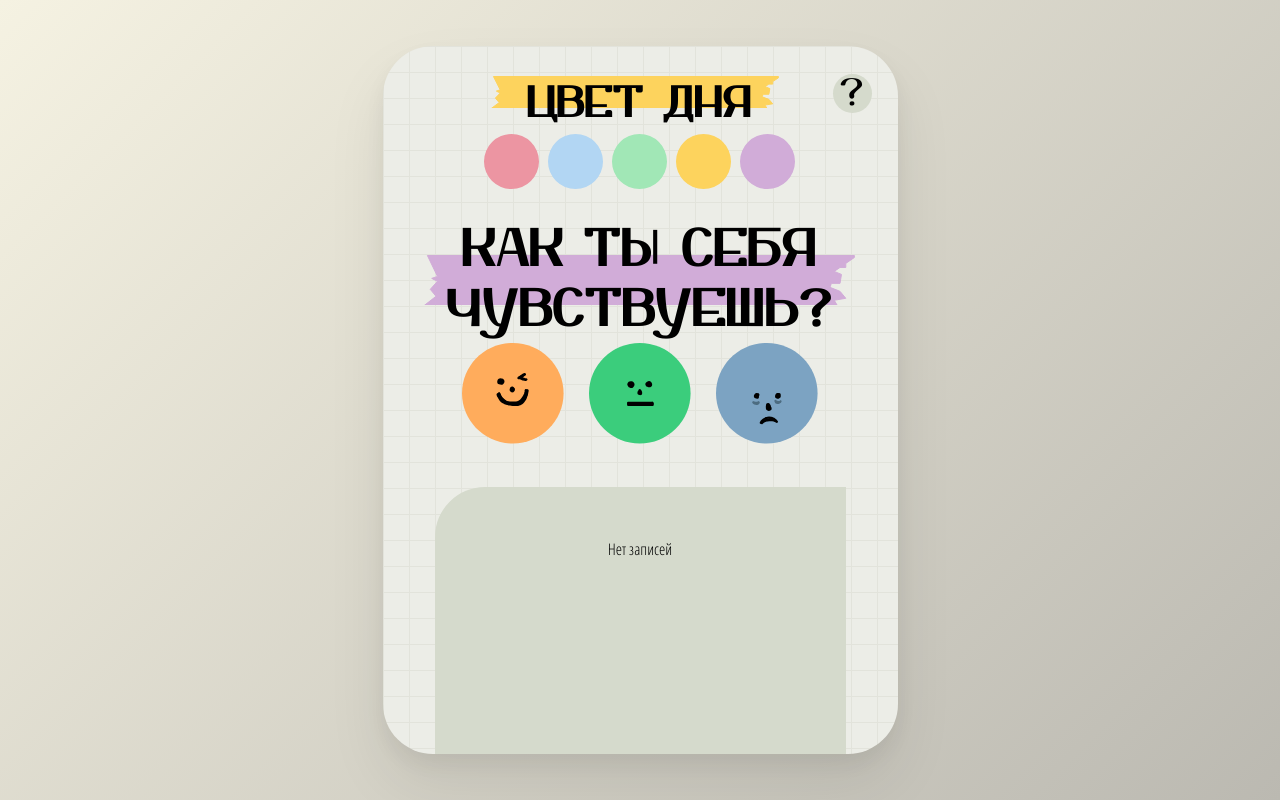
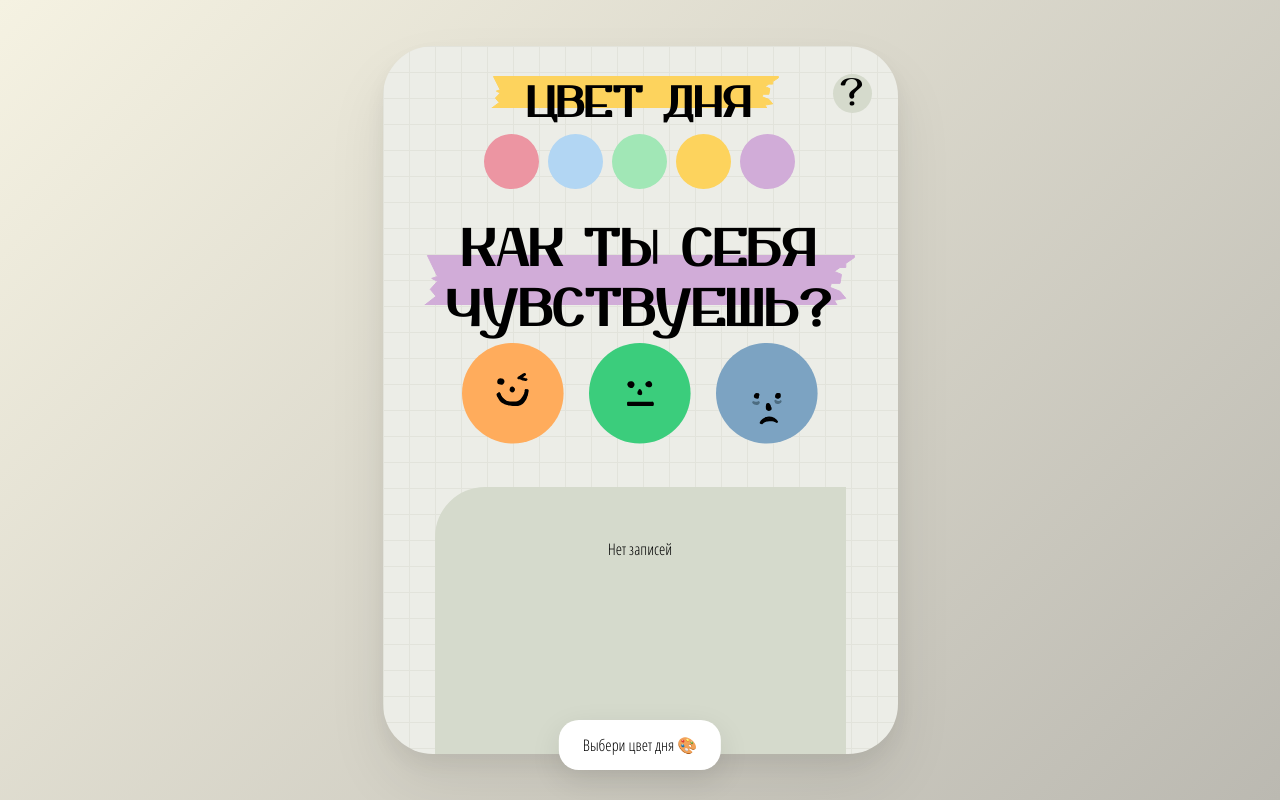
Before and after one commit to AlekSidorova/mood-journal, a React (Vite) app: page / in a window 1280 px wide. Built offline with nearby package versions, Linux system fonts and the light colour scheme.

Commit message:
feat: добавлены подсказки для первого входа

```diff
--- a/src/components/MoodCard/MoodCard.module.css
+++ b/src/components/MoodCard/MoodCard.module.css
@@ -32,7 +32,7 @@ content: "";
 .date {
   color: #000;
   font-family: "Yiggivoo Unicode", sans-serif;
-  font-size: 25px;
+  font-size: 22px;
   line-height: 125%;
   text-align: center;
 }
@@ -40,7 +40,7 @@ content: "";
 .time {
   color: #000;
   font-family: "Open Sans Light", sans-serif;
-  font-size: 20px;
+  font-size: 17px;
   text-align: right;
 }
 
--- /dev/null
+++ b/src/components/OnboardingHint/OnboardingHint.module.css
@@ -0,0 +1,27 @@
+.hint {
+  position: fixed;
+  bottom: 30px;
+  left: 50%;
+  transform: translateX(-50%);
+
+  padding: 14px 24px;
+  background: white;
+  border-radius: 20px;
+
+  font-size: 16px;
+  box-shadow: 0 10px 30px rgba(0,0,0,0.1);
+
+  animation: fadeIn 0.3s ease;
+  z-index: 100;
+}
+
+@keyframes fadeIn {
+  from {
+    opacity: 0;
+    transform: translateX(-50%) translateY(10px);
+  }
+  to {
+    opacity: 1;
+    transform: translateX(-50%) translateY(0);
+  }
+}
--- /dev/null
+++ b/src/components/OnboardingHint/OnboardingHint.tsx
@@ -0,0 +1,17 @@
+import React from "react";
+import styles from "./OnboardingHint.module.css";
+import type { OnboardingProps } from "../../types";
+
+const messages = [
+  "Выбери цвет дня 🎨",
+  "Отметь настроение 💭",
+  "Добавь заметку ✍️",
+];
+
+const OnboardingHint: React.FC<OnboardingProps> = ({ step }) => {
+  if (step > 2) return null;
+
+  return <div className={styles.hint}>{messages[step]}</div>;
+};
+
+export default OnboardingHint;
--- a/src/pages/MoodForm/MoodForm.tsx
+++ b/src/pages/MoodForm/MoodForm.tsx
@@ -5,6 +5,7 @@ import MoodTextarea from "../../components/MoodTextarea/MoodTextarea";
 import ColorPicker from "../../components/ColorPicker/ColorPicker";
 import { addMoodEntry } from "../../utils/storage";
 import HelpButton from "../../components/HelpButton/HelpButton";
+import OnboardingHint from "../../components/OnboardingHint/OnboardingHint";
 import styles from "./MoodForm.module.css";
 
 const MoodForm: React.FC = () => {
@@ -16,6 +17,31 @@ const MoodForm: React.FC = () => {
   const [color, setColor] = useState<string>("");
   //состояние открытия и закрытия заметки
   const [isOpen, setIsOpen] = useState(false);
+
+  //состояния для подсказок
+  const [hasSeenOnboarding, setHasSeenOnboarding] = useState<boolean>(false);
+  const [onboardingStep, setOnboardingStep] = useState<number>(0);
+
+  //проверка первого входа
+  useEffect(() => {
+    const seen = localStorage.getItem("hasSeenOnboarding");
+
+    if (!seen) {
+      setHasSeenOnboarding(false);
+      setOnboardingStep(0);
+    } else {
+      setHasSeenOnboarding(true);
+    }
+  }, []);
+
+  //логика переключения цветов
+  const handleColorSelect = (selected: string) => {
+    setColor(selected);
+
+    if (!hasSeenOnboarding && onboardingStep === 0) {
+      setOnboardingStep(1);
+    }
+  };
 
   // Универсальный обработчик закрытия
   const handleClose = useCallback(() => {
@@ -37,12 +63,23 @@ const MoodForm: React.FC = () => {
   // обработчик выбора настроения
   const handleMoodSelect = (selected: string) => {
     setMood(selected);
+
+    if (!hasSeenOnboarding && onboardingStep === 1) {
+      setOnboardingStep(2);
+    }
+
     if (color) setIsOpen(true); // открываем заметку только если цвет уже выбран
   };
 
   // универсальный handleSubmit для формы и кнопки
   const handleSubmit = (e?: React.FormEvent | React.MouseEvent) => {
     e?.preventDefault();
+
+    //после первой отправки заметки
+    if (!hasSeenOnboarding) {
+      localStorage.setItem("hasSeenOnboarding", "true");
+      setHasSeenOnboarding(true);
+    }
 
     if (!note.trim()) return; // запретить пустую заметку
 
@@ -67,7 +104,7 @@ const MoodForm: React.FC = () => {
       {/* форма */}
       <form onSubmit={handleSubmit}>
         <h3 className={styles.color}>Цвет дня</h3>
-        <ColorPicker selectedColor={color} onSelect={setColor} />
+        <ColorPicker selectedColor={color} onSelect={handleColorSelect} />
 
         <h2 className={styles.mood}>
           Как ты себя
@@ -77,12 +114,7 @@ const MoodForm: React.FC = () => {
       </form>
 
       {/* блюр и клик для закрытия */}
-      {isOpen && (
-        <div
-          className={styles.blurOverlay}
-          onClick={handleClose}
-        />
-      )}
+      {isOpen && <div className={styles.blurOverlay} onClick={handleClose} />}
 
       {/* заметка поверх всего */}
       {isOpen && (
@@ -95,6 +127,8 @@ const MoodForm: React.FC = () => {
           onSubmit={handleSubmit}
         />
       )}
+
+      {!hasSeenOnboarding && <OnboardingHint step={onboardingStep} />}
     </div>
   );
 };
--- a/src/types/index.ts
+++ b/src/types/index.ts
@@ -33,3 +33,8 @@ export interface ColorPickerProps {
 export interface CardProps {
   entry: MoodEntry;
 };
+
+//интерфейс для подсказок
+export interface OnboardingProps {
+  step: number;
+}
```
